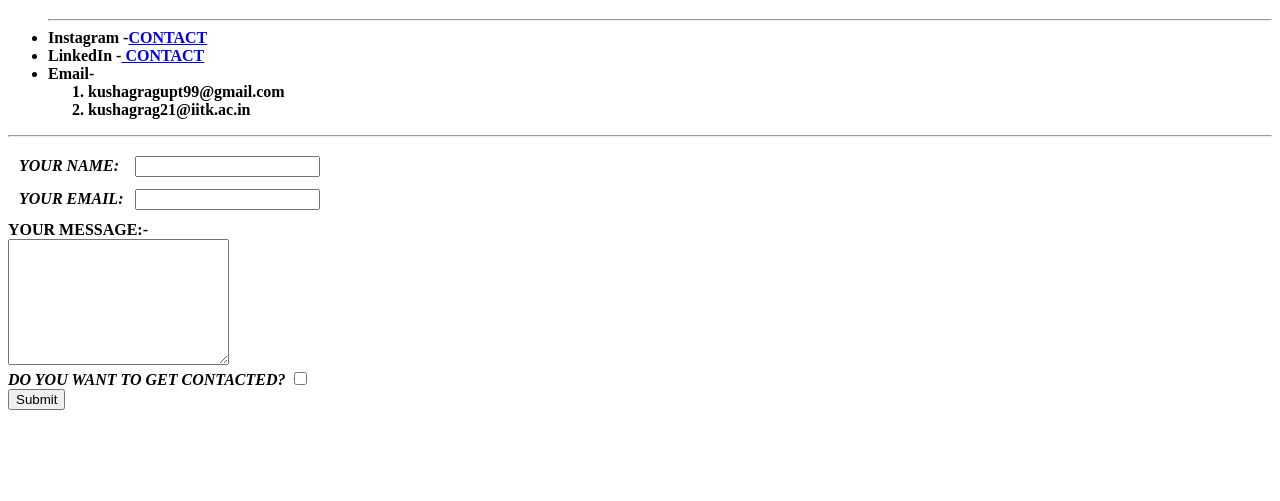
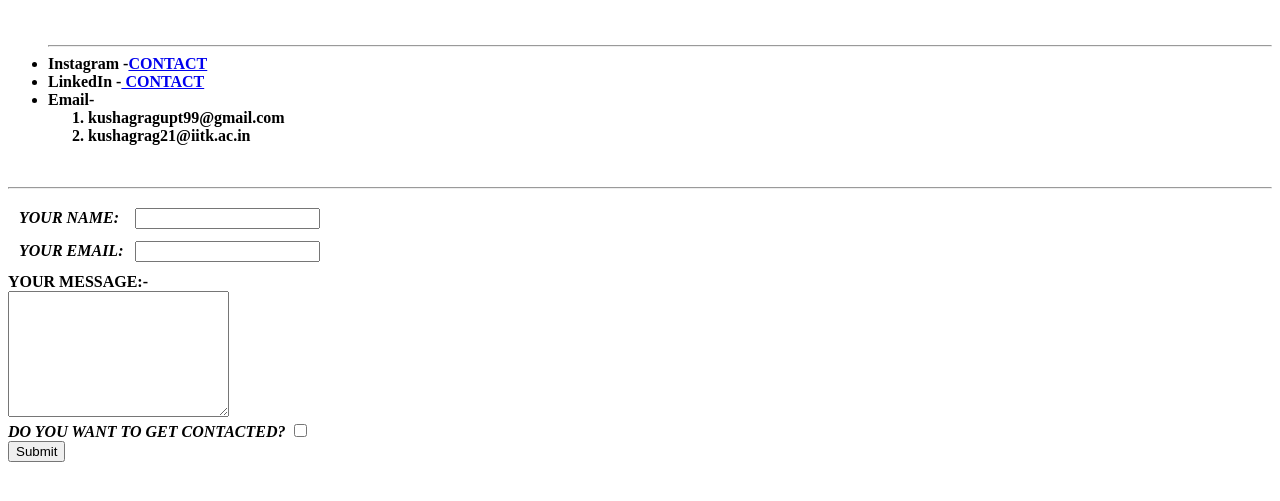
Before and after one commit to KushagraG1/WEB, a plain HTML site: page CONTACT.html in a window 1280 px wide. Shown: the part 61-562 px from the top of the page. Drawn offline with Linux system fonts and the light colour scheme.

Commit message:
Update CONTACT.html

```diff
--- a/CONTACT.html
+++ b/CONTACT.html
@@ -4,11 +4,13 @@
 <head>
   <meta charset="utf-8">
   <title>MY CONTACT</title>
+    <link rel="stylesheet" href="css/style.css">
 </head>
 
 <body>
   <h1><u>MY CONTACT DETAILS</u> :-</h1>
   <ul>
+    <br>
     <hr>
     <strong>
       <li>Instagram -<a href="https://www.instagram.com/just_kushagra18/">CONTACT</a></li>
@@ -20,6 +22,7 @@
         </ol>
     </strong </li>
   </ul>
+  <br>
   <hr>
   <form action="mailto:kushagragupt99@gmail.com" method="post" enctype="text/plain">
     <table cellspacing="10">
```
